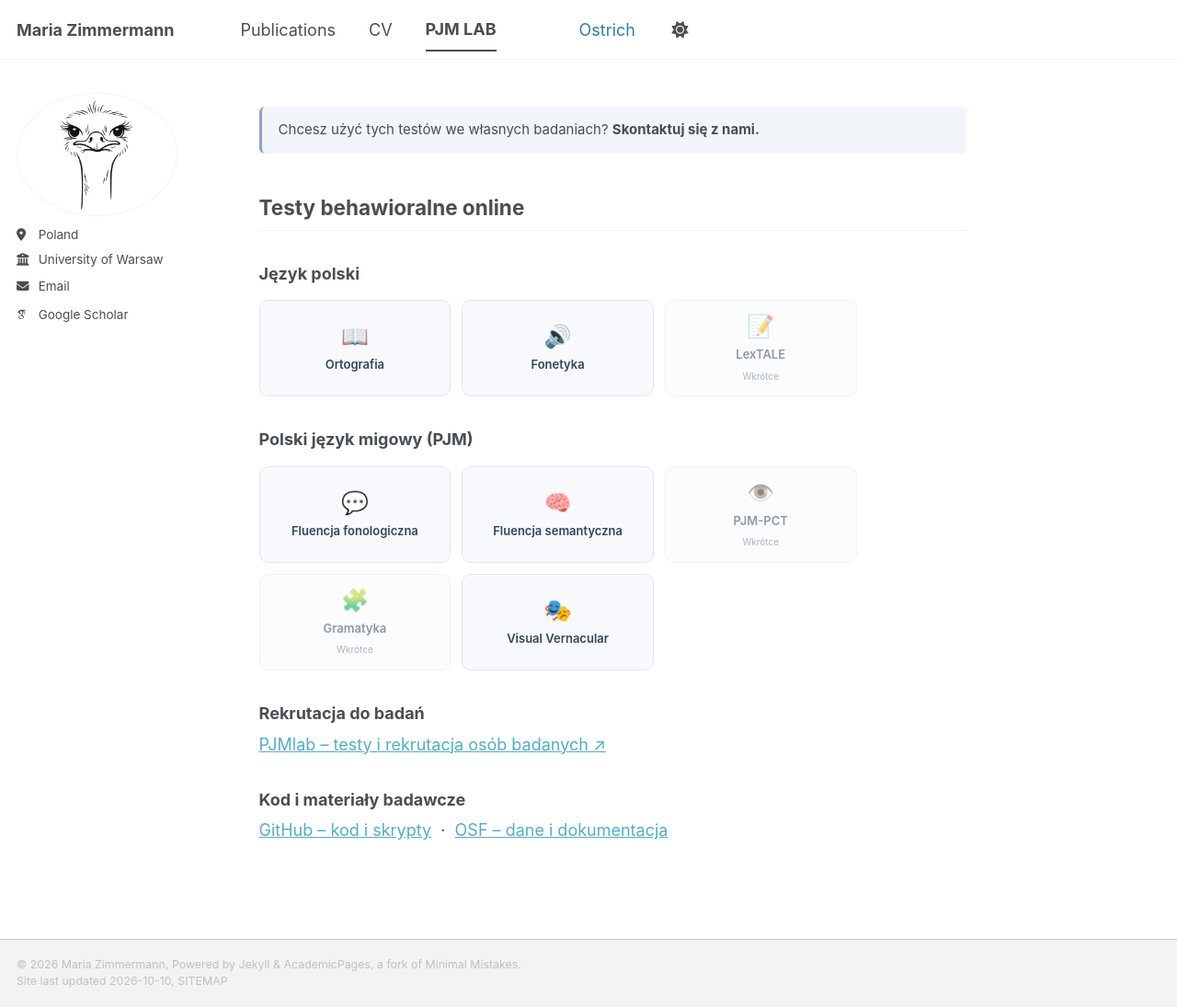
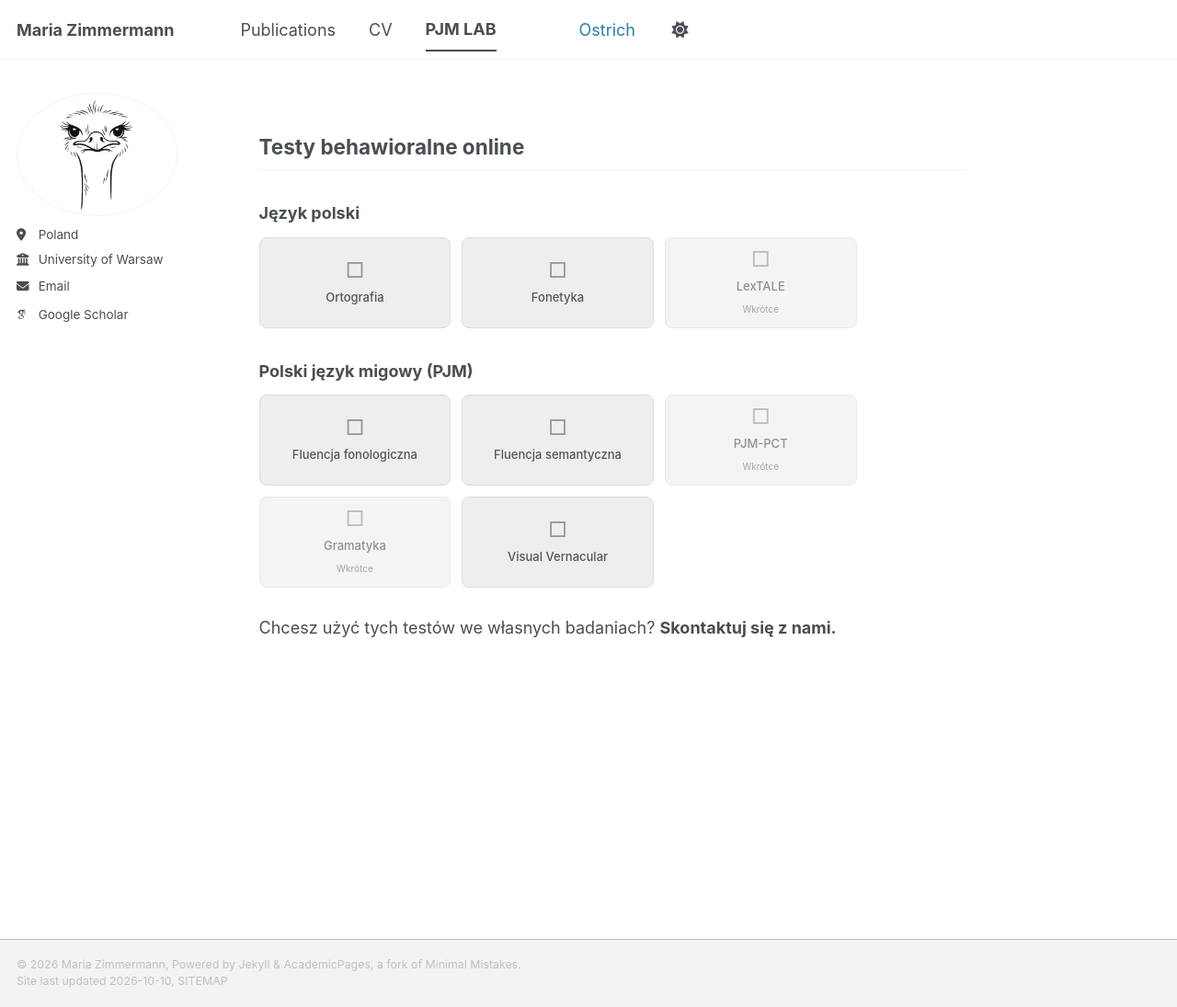
Before and after one commit to MariaZofiaZimmermann/mariazofiazimmermann.github.io, a Jekyll site: the page built from _pages/pjmlab.md, in a window 1280 px wide and 1095 px high. Shown: the whole window at 92% size. Built offline with Jekyll 4.4.1, drawn with Linux system fonts in a browser that asks for light colours; some web fonts are replaced; a script bundle is joined from its source files by our own code; library files that are not in the unit come from our copies; part of the change alters nothing that is shown.

Commit message:
Update pjmlab.md

```diff
--- a/_pages/pjmlab.md
+++ b/_pages/pjmlab.md
@@ -1,75 +1,74 @@
 ---
+layout: single
 permalink: /pjmlab/
 author_profile: true
 ---
 
 <style>
-.pjmlab-contact {
-  background: #f2f5f9;
-  border-left: 3px solid #8aa5c2;
-  border-radius: 6px;
-  padding: 14px 18px;
-  margin: 15px 0 28px;
-  font-size: 15px;
-}
-
 .pjmlab-grid {
   display: grid;
   grid-template-columns: repeat(3, minmax(0, 1fr));
   gap: 12px;
   max-width: 650px;
-  margin: 18px 0 28px;
+  margin: 15px 0 30px;
 }
 
 .pjmlab-tile {
   min-width: 0;
-  min-height: 105px;
+  min-height: 95px;
   padding: 12px 8px;
-  border: 1px solid #e0e6ed;
-  border-radius: 10px;
-  background: #f7f9fc;
-  color: #34445a !important;
+  background: #eeeeee;
+  border: 1px solid #dddddd;
+  border-radius: 8px;
+  color: #555555 !important;
   text-decoration: none !important;
   display: flex;
   flex-direction: column;
+  justify-content: center;
   align-items: center;
-  justify-content: center;
-  gap: 7px;
+  gap: 9px;
   text-align: center;
-  transition: all .2s ease;
+  transition: background .2s, transform .2s;
 }
 
 a.pjmlab-tile:hover {
-  background: #eaf1f8;
-  border-color: #9ab0c8;
-  transform: translateY(-3px);
-  box-shadow: 0 4px 12px rgba(0,0,0,.07);
+  background: #dddddd;
+  color: #333333 !important;
+  transform: translateY(-2px);
 }
 
 a.pjmlab-tile:focus-visible {
-  outline: 3px solid #527ba8;
+  outline: 2px solid #777777;
   outline-offset: 3px;
 }
 
 .pjmlab-icon {
-  font-size: 24px;
-  line-height: 1.2;
+  color: #999999;
+  font-size: 23px;
+  line-height: 1;
 }
 
 .pjmlab-label {
+  color: #555555;
   font-size: 13px;
-  font-weight: 600;
-  line-height: 1.35;
+  font-weight: 500;
+  line-height: 1.3;
 }
 
 .pjmlab-soon {
-  opacity: .55;
+  opacity: .65;
   cursor: default;
 }
 
 .pjmlab-soon small {
   font-size: 10px;
-  color: #69788a;
+  color: #777777;
+}
+
+.pjmlab-contact {
+  margin-top: 30px;
+  font-size: 15px;
+  line-height: 1.6;
 }
 
 @media (max-width: 480px) {
@@ -79,11 +78,6 @@ a.pjmlab-tile:focus-visible {
 }
 </style>
 
-<div class="pjmlab-contact">
-  Chcesz użyć tych testów we własnych badaniach?
-  <strong>Skontaktuj się z nami.</strong>
-</div>
-
 <h2>Testy behawioralne online</h2>
 
 <h3>Język polski</h3>
@@ -91,17 +85,17 @@ a.pjmlab-tile:focus-visible {
 <div class="pjmlab-grid">
 
   <a class="pjmlab-tile" href="https://marysiaz.github.io/orto/">
-    <span class="pjmlab-icon">📖</span>
+    <span class="pjmlab-icon">&#9633;</span>
     <span class="pjmlab-label">Ortografia</span>
   </a>
 
   <a class="pjmlab-tile" href="https://marysiaz.github.io/decoding_test/">
-    <span class="pjmlab-icon">🔊</span>
+    <span class="pjmlab-icon">&#9633;</span>
     <span class="pjmlab-label">Fonetyka</span>
   </a>
 
   <div class="pjmlab-tile pjmlab-soon">
-    <span class="pjmlab-icon">📝</span>
+    <span class="pjmlab-icon">&#9633;</span>
     <span class="pjmlab-label">LexTALE</span>
     <small>Wkrótce</small>
   </div>
@@ -113,44 +107,35 @@ a.pjmlab-tile:focus-visible {
 <div class="pjmlab-grid">
 
   <a class="pjmlab-tile" href="https://maria-zimmermann.com/PJMlab_fluency_phon/">
-    <span class="pjmlab-icon">💬</span>
+    <span class="pjmlab-icon">&#9633;</span>
     <span class="pjmlab-label">Fluencja fonologiczna</span>
   </a>
 
   <a class="pjmlab-tile" href="https://maria-zimmermann.com/PJMlab_fluency_sem/">
-    <span class="pjmlab-icon">🧠</span>
+    <span class="pjmlab-icon">&#9633;</span>
     <span class="pjmlab-label">Fluencja semantyczna</span>
   </a>
 
   <div class="pjmlab-tile pjmlab-soon">
-    <span class="pjmlab-icon">👁️</span>
+    <span class="pjmlab-icon">&#9633;</span>
     <span class="pjmlab-label">PJM-PCT</span>
     <small>Wkrótce</small>
   </div>
 
   <div class="pjmlab-tile pjmlab-soon">
-    <span class="pjmlab-icon">🧩</span>
+    <span class="pjmlab-icon">&#9633;</span>
     <span class="pjmlab-label">Gramatyka</span>
     <small>Wkrótce</small>
   </div>
 
   <a class="pjmlab-tile" href="https://maria-zimmermann.com/PJMlab_tests_visual_vernacular/">
-    <span class="pjmlab-icon">🎭</span>
+    <span class="pjmlab-icon">&#9633;</span>
     <span class="pjmlab-label">Visual Vernacular</span>
   </a>
 
 </div>
 
-<h3>Rekrutacja do badań</h3>
-
-<p>
-  <a href="https://pjmlab.com/">PJMlab – testy i rekrutacja osób badanych ↗</a>
+<p class="pjmlab-contact">
+  Chcesz użyć tych testów we własnych badaniach?
+  <strong>Skontaktuj się z nami.</strong>
 </p>
-
-<h3>Kod i materiały badawcze</h3>
-
-<p>
-  <a href="https://github.com/MariaZofiaZimmermann">GitHub – kod i skrypty</a>
-  &nbsp;·&nbsp;
-  <a href="https://osf.io/zr6am/">OSF – dane i dokumentacja</a>
-</p>
```
